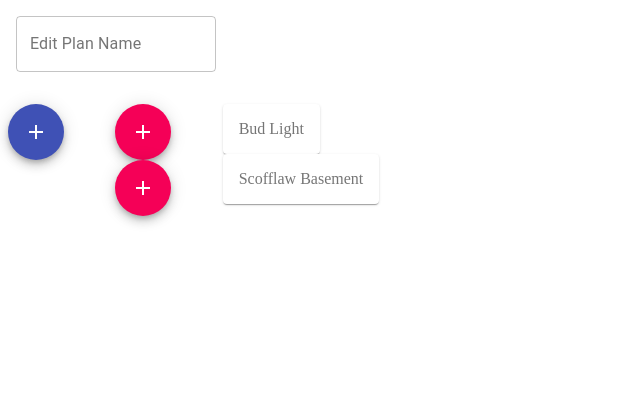
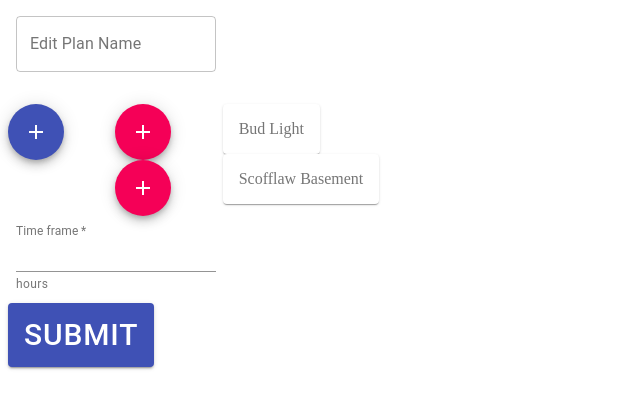
Before and after one commit to Senthetic/gt-project-3, a React (Create React App) app in the folder client/: page /NewPlan in a window 1280 px wide. Shown: the top 408 px of the page, without its empty margins (0-640 px from the left). Built offline with nearby package versions, Linux system fonts and the light colour scheme; no server answers.

Commit message:
Basic NewPlan page done

```diff
--- a/client/src/containers/NewPlan/NewPlan.jsx
+++ b/client/src/containers/NewPlan/NewPlan.jsx
@@ -105,6 +105,23 @@ const Home = () => {
             <Paper className={classes.paper}>Scofflaw Basement</Paper>
           </Grid>
         </Grid>
+        <Grid item xs={12}>
+            <form className={classes.root} noValidate autoComplete="off">
+            <TextField
+            required
+            id="standard-number"
+            label="Time frame"
+            type="number"
+            helperText="hours"
+            InputLabelProps={{
+              shrink: true,
+            }}
+          />
+            </form>
+          </Grid>
+          <Button className={classes.button} variant="contained" color="primary">
+          Submit
+        </Button>
       </div>
     </>
   );
```
